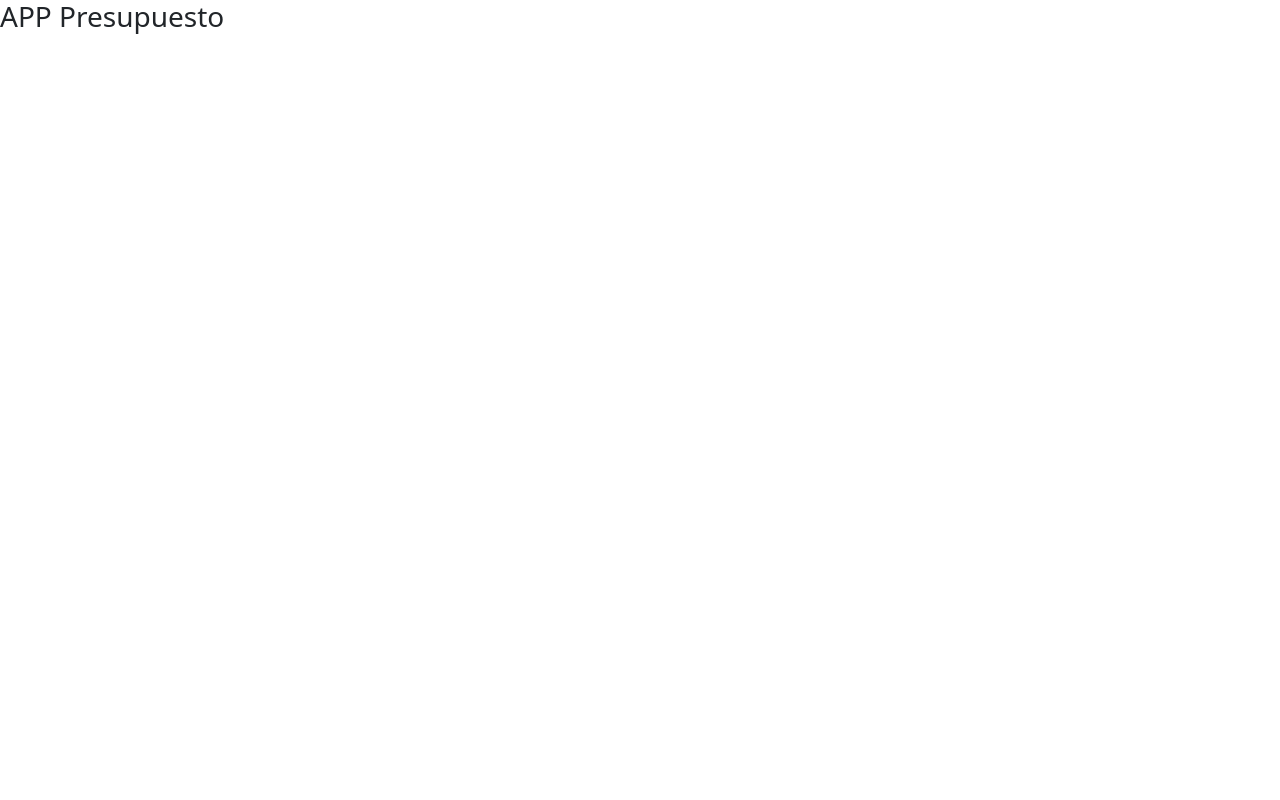
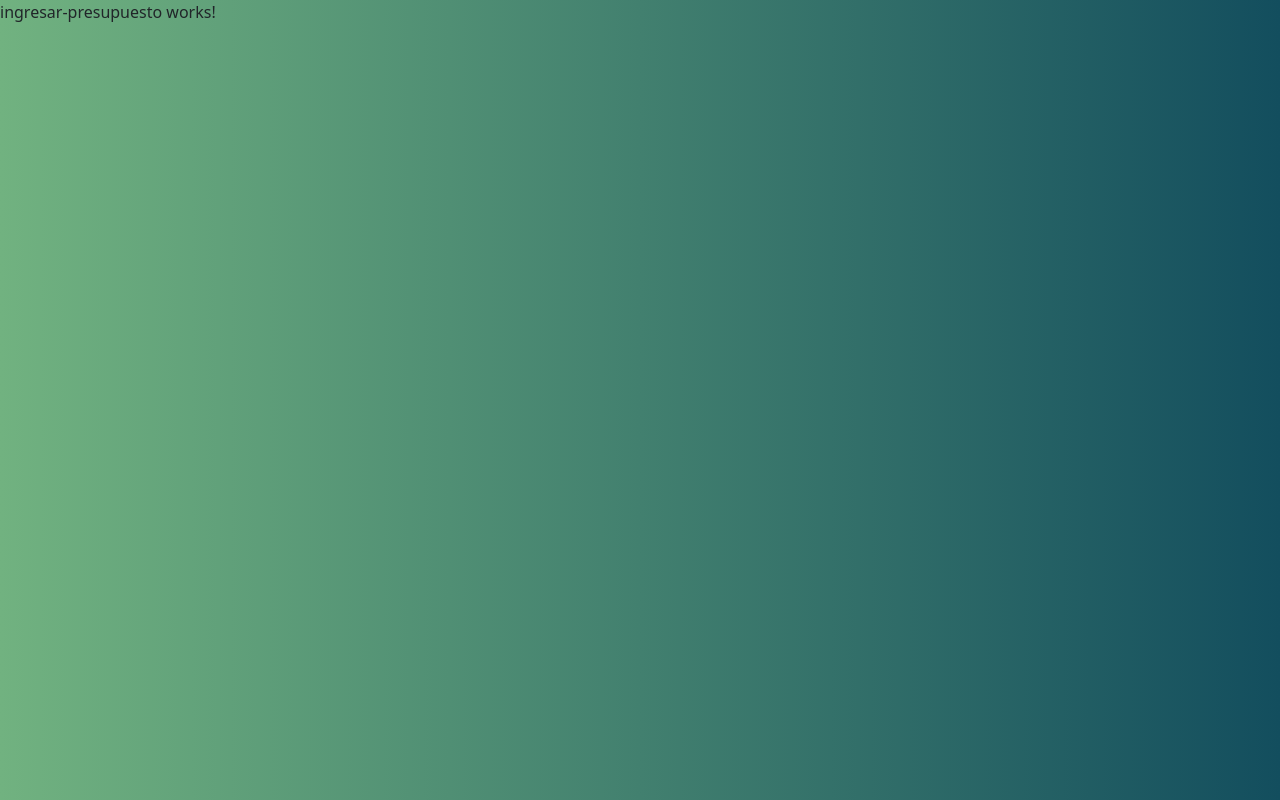
Before and after one commit to juseruhe/presupuesto, an Angular app: page /ingresarpresupuesto in a window 1280 px wide. Before the commit this address led to /. Built offline with nearby package versions, Linux system fonts and the light colour scheme.

Commit message:
rutas creadas

```diff
--- a/src/app/app-routing.module.ts
+++ b/src/app/app-routing.module.ts
@@ -1,7 +1,15 @@
 import { NgModule } from '@angular/core';
 import { RouterModule, Routes } from '@angular/router';
+import { GastosComponent } from './components/gastos/gastos.component';
+import { IngresarPresupuestoComponent } from './components/ingresar-presupuesto/ingresar-presupuesto.component';
 
-const routes: Routes = [];
+const routes: Routes = [
+  {path:"", redirectTo: '/ingresarpresupuesto', pathMatch: 'full'},
+  {path:"ingresarpresupuesto",component: IngresarPresupuestoComponent},
+  {path:"gastos",component: GastosComponent},
+  {path:"**", redirectTo: '/ingresarpresupuesto', pathMatch: 'full' }
+
+];
 
 @NgModule({
   imports: [RouterModule.forRoot(routes)],
--- a/src/app/app.component.html
+++ b/src/app/app.component.html
@@ -1 +1 @@
-<h3>APP Presupuesto</h3>
+<router-outlet></router-outlet>
--- a/src/styles.css
+++ b/src/styles.css
@@ -1 +1,8 @@
 /* You can add global styles to this file, and also import other style files */
+
+body{
+    background: #134E5E;  /* fallback for old browsers */
+background: -webkit-linear-gradient(to right, #71B280, #134E5E);  /* Chrome 10-25, Safari 5.1-6 */
+background: linear-gradient(to right, #71B280, #134E5E); /* W3C, IE 10+/ Edge, Firefox 16+, Chrome 26+, Opera 12+, Safari 7+ */
+
+}
```
